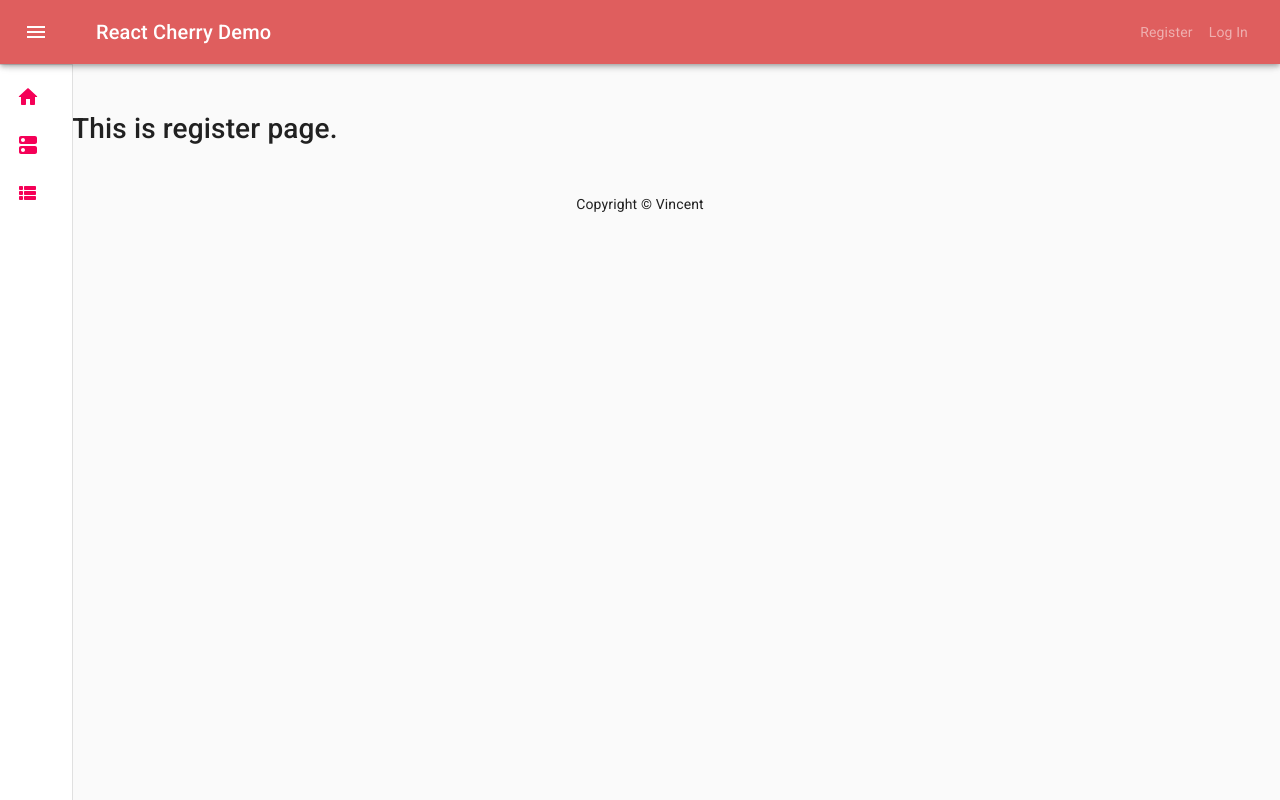
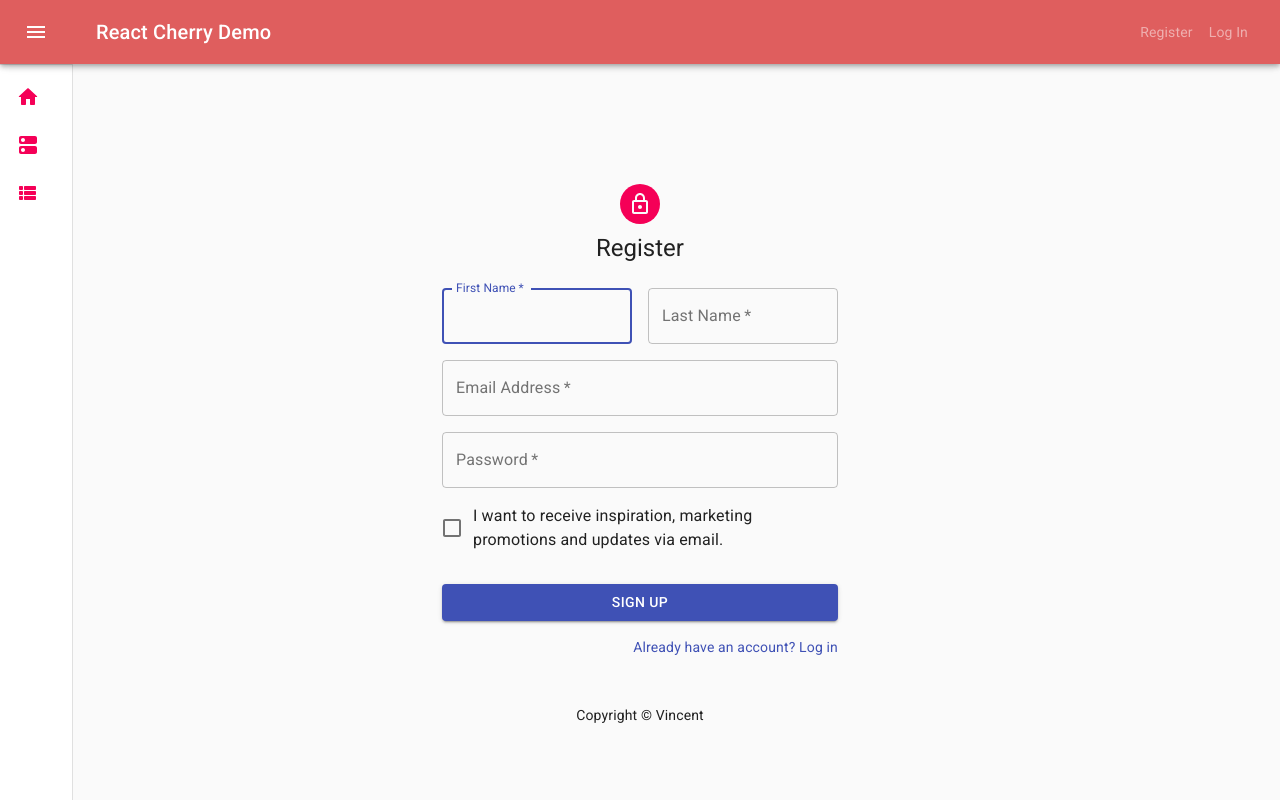
Before and after one commit to Hamsiny/React_Cherry_Demo, a React (Create React App) app: page /register in a window 1280 px wide. Built offline with nearby package versions, Linux system fonts and the light colour scheme.

Commit message:
add login and register component

```diff
--- /dev/null
+++ b/src/components/LogIn/LogIn.tsx
@@ -0,0 +1,100 @@
+import React from "react";
+import Avatar from "@material-ui/core/Avatar";
+import Button from "@material-ui/core/Button";
+import CssBaseline from "@material-ui/core/CssBaseline";
+import TextField from "@material-ui/core/TextField";
+import FormControlLabel from "@material-ui/core/FormControlLabel";
+import Checkbox from "@material-ui/core/Checkbox";
+import Link from "@material-ui/core/Link";
+import Grid from "@material-ui/core/Grid";
+import LockOutlinedIcon from "@material-ui/icons/LockOutlined";
+import Typography from "@material-ui/core/Typography";
+import { makeStyles } from "@material-ui/core/styles";
+import Container from "@material-ui/core/Container";
+
+const useStyles = makeStyles((theme) => ({
+  paper: {
+    marginTop: theme.spacing(8),
+    display: "flex",
+    flexDirection: "column",
+    alignItems: "center",
+  },
+  avatar: {
+    margin: theme.spacing(1),
+    backgroundColor: theme.palette.secondary.main,
+  },
+  form: {
+    width: "100%", // Fix IE 11 issue.
+    marginTop: theme.spacing(1),
+  },
+  submit: {
+    margin: theme.spacing(3, 0, 2),
+  },
+}));
+
+export default function LogIn() {
+  const classes = useStyles();
+
+  return (
+    <Container component="main" maxWidth="xs">
+      <CssBaseline />
+      <div className={classes.paper}>
+        <Avatar className={classes.avatar}>
+          <LockOutlinedIcon />
+        </Avatar>
+        <Typography component="h1" variant="h5">
+          Log in
+        </Typography>
+        <form className={classes.form} noValidate>
+          <TextField
+            variant="outlined"
+            margin="normal"
+            required
+            fullWidth
+            id="email"
+            label="Email Address"
+            name="email"
+            autoComplete="email"
+            autoFocus
+          />
+          <TextField
+            variant="outlined"
+            margin="normal"
+            required
+            fullWidth
+            name="password"
+            label="Password"
+            type="password"
+            id="password"
+            autoComplete="current-password"
+          />
+          <FormControlLabel
+            control={<Checkbox value="remember" color="primary" />}
+            label="Remember me"
+          />
+          <Button
+            type="submit"
+            fullWidth
+            variant="contained"
+            color="primary"
+            className={classes.submit}
+          >
+            Log In
+          </Button>
+          <Grid container>
+            <Grid item xs>
+              <Link href="#" variant="body2">
+                Forgot password?
+              </Link>
+            </Grid>
+            <Grid item>
+              <Link href="#" variant="body2">
+                {"Don't have an account? Sign Up"}
+              </Link>
+            </Grid>
+          </Grid>
+        </form>
+      </div>
+    </Container>
+  );
+}
--- /dev/null
+++ b/src/components/Register/Register.tsx
@@ -0,0 +1,123 @@
+import React from 'react';
+import Avatar from '@material-ui/core/Avatar';
+import Button from '@material-ui/core/Button';
+import CssBaseline from '@material-ui/core/CssBaseline';
+import TextField from '@material-ui/core/TextField';
+import FormControlLabel from '@material-ui/core/FormControlLabel';
+import Checkbox from '@material-ui/core/Checkbox';
+import Link from '@material-ui/core/Link';
+import Grid from '@material-ui/core/Grid';
+import LockOutlinedIcon from '@material-ui/icons/LockOutlined';
+import Typography from '@material-ui/core/Typography';
+import { makeStyles } from '@material-ui/core/styles';
+import Container from '@material-ui/core/Container';
+
+const useStyles = makeStyles((theme) => ({
+  paper: {
+    marginTop: theme.spacing(8),
+    display: 'flex',
+    flexDirection: 'column',
+    alignItems: 'center',
+  },
+  avatar: {
+    margin: theme.spacing(1),
+    backgroundColor: theme.palette.secondary.main,
+  },
+  form: {
+    width: '100%', // Fix IE 11 issue.
+    marginTop: theme.spacing(3),
+  },
+  submit: {
+    margin: theme.spacing(3, 0, 2),
+  },
+}));
+
+export default function SignUp() {
+  const classes = useStyles();
+
+  return (
+    <Container component="main" maxWidth="xs">
+      <CssBaseline />
+      <div className={classes.paper}>
+        <Avatar className={classes.avatar}>
+          <LockOutlinedIcon />
+        </Avatar>
+        <Typography component="h1" variant="h5">
+          Register
+        </Typography>
+        <form className={classes.form} noValidate>
+          <Grid container spacing={2}>
+            <Grid item xs={12} sm={6}>
+              <TextField
+                autoComplete="fname"
+                name="firstName"
+                variant="outlined"
+                required
+                fullWidth
+                id="firstName"
+                label="First Name"
+                autoFocus
+              />
+            </Grid>
+            <Grid item xs={12} sm={6}>
+              <TextField
+                variant="outlined"
+                required
+                fullWidth
+                id="lastName"
+                label="Last Name"
+                name="lastName"
+                autoComplete="lname"
+              />
+            </Grid>
+            <Grid item xs={12}>
+              <TextField
+                variant="outlined"
+                required
+                fullWidth
+                id="email"
+                label="Email Address"
+                name="email"
+                autoComplete="email"
+              />
+            </Grid>
+            <Grid item xs={12}>
+              <TextField
+                variant="outlined"
+                required
+                fullWidth
+                name="password"
+                label="Password"
+                type="password"
+                id="password"
+                autoComplete="current-password"
+              />
+            </Grid>
+            <Grid item xs={12}>
+              <FormControlLabel
+                control={<Checkbox value="allowExtraEmails" color="primary" />}
+                label="I want to receive inspiration, marketing promotions and updates via email."
+              />
+            </Grid>
+          </Grid>
+          <Button
+            type="submit"
+            fullWidth
+            variant="contained"
+            color="primary"
+            className={classes.submit}
+          >
+            Sign Up
+          </Button>
+          <Grid container justifyContent="flex-end">
+            <Grid item>
+              <Link href="#" variant="body2">
+                Already have an account? Log in
+              </Link>
+            </Grid>
+          </Grid>
+        </form>
+      </div>
+    </Container>
+  );
+}
--- a/src/pages/LogInPage/LogInPage.tsx
+++ b/src/pages/LogInPage/LogInPage.tsx
@@ -1,9 +1,10 @@
 import React from 'react'
+import LogIn from '../../components/LogIn/LogIn'
 
 const LogInPage = () => {
     return (
-        <div className="widthmargin">
-            <h3>This is log in page.</h3>
+        <div>
+            <LogIn />
         </div>
     )
 }
--- a/src/pages/RegisterPage/RegisterPage.tsx
+++ b/src/pages/RegisterPage/RegisterPage.tsx
@@ -1,9 +1,10 @@
 import React from 'react'
+import Register from '../../components/Register/Register'
 
 const RegisterPage = () => {
     return (
-        <div className="widthmargin">
-            <h3>This is register page.</h3>
+        <div>
+            <Register />
         </div>
     )
 }
```
